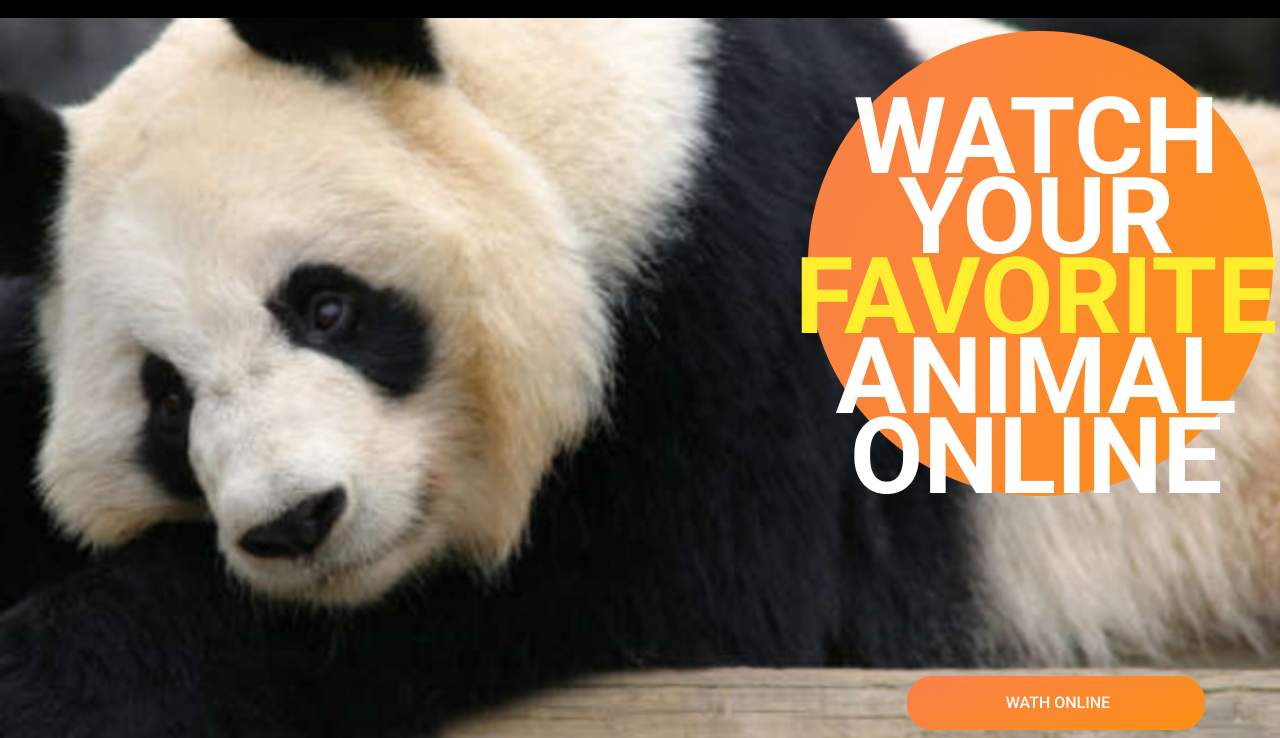
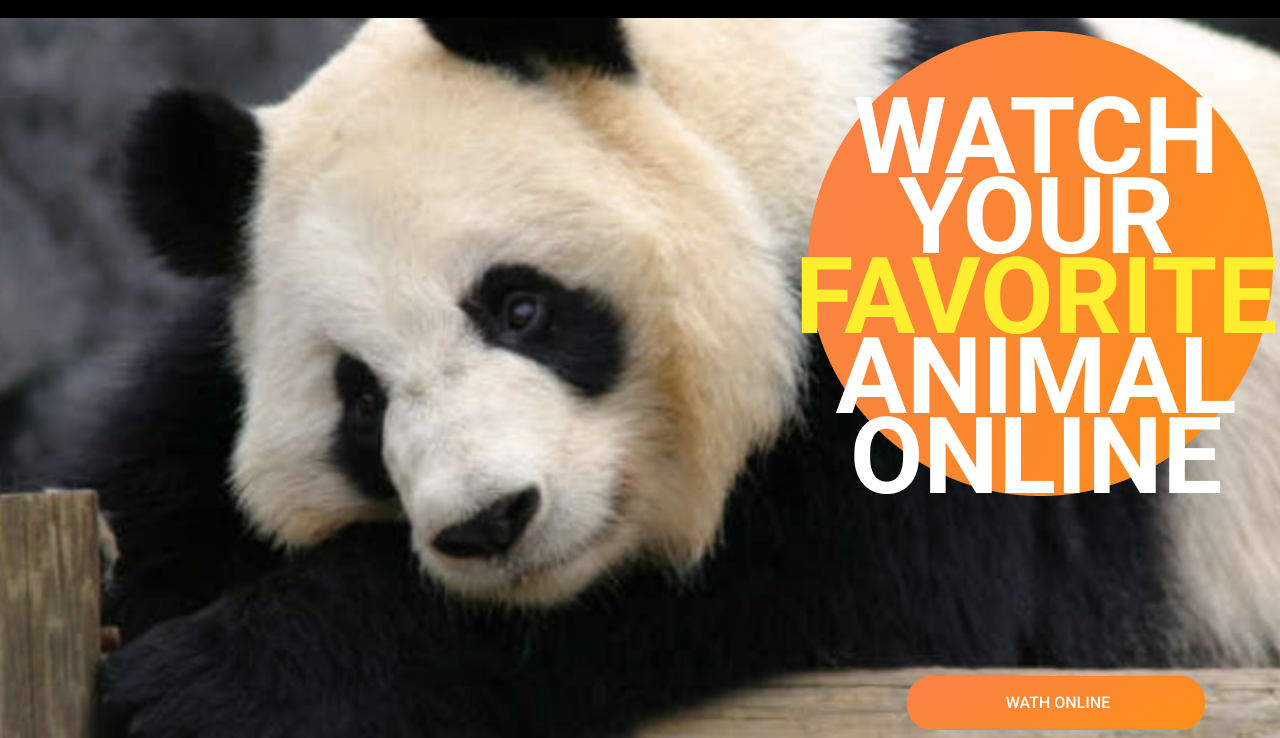
Before and after one commit to valentine-danilov/online-zoo, a plain HTML site: page index.html in a window 1280 px wide. Shown: the part 62-800 px from the top of the page. Drawn offline with Linux system fonts and the light colour scheme.

Commit message:
init: add photo

```diff
--- a/style.css
+++ b/style.css
@@ -111,7 +111,7 @@ h1 {
 
 
 .fav_animal {
-	background: url(../../assets/images/Giant\ Panda.png) no-repeat 100% 100%;
+	background: url(assets/images/Giant\ Panda.png) no-repeat 50% 50%;
 	background-size: cover;
 	position: relative;
 	border: 0px;
```
